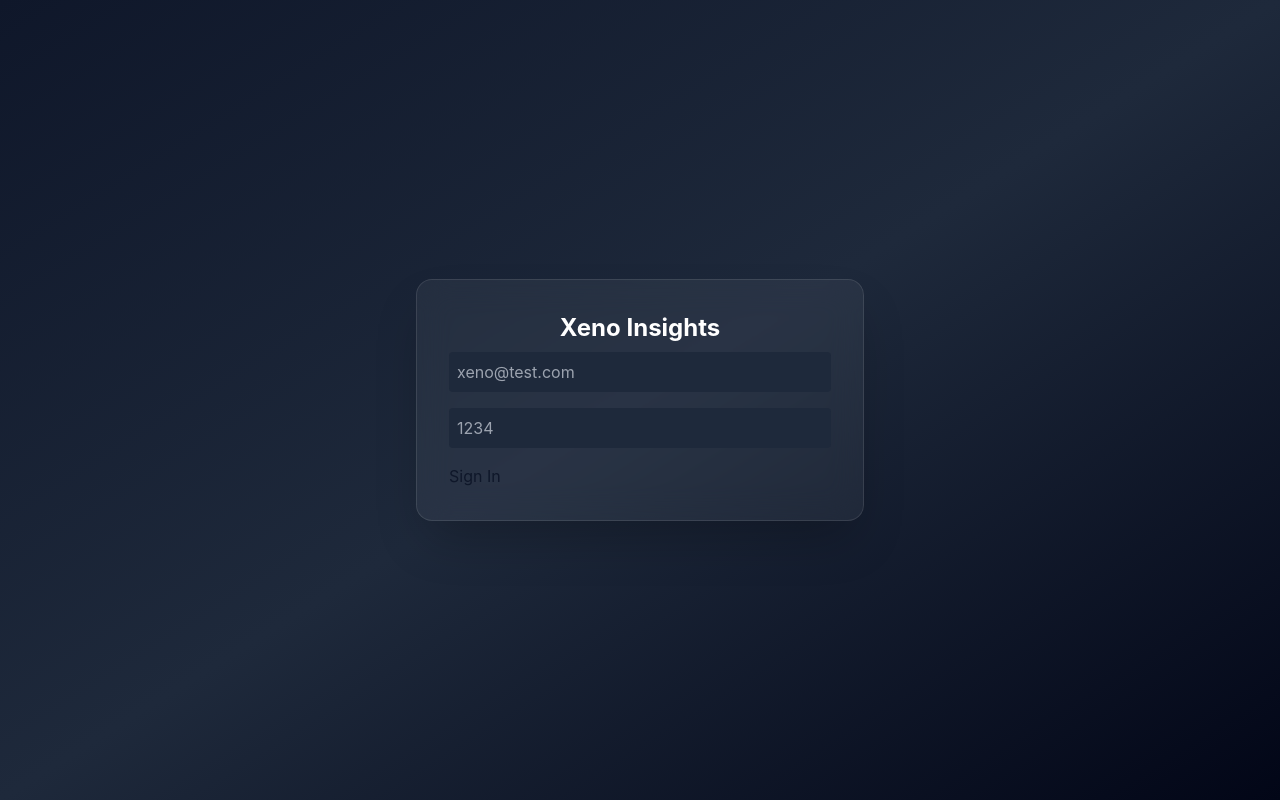
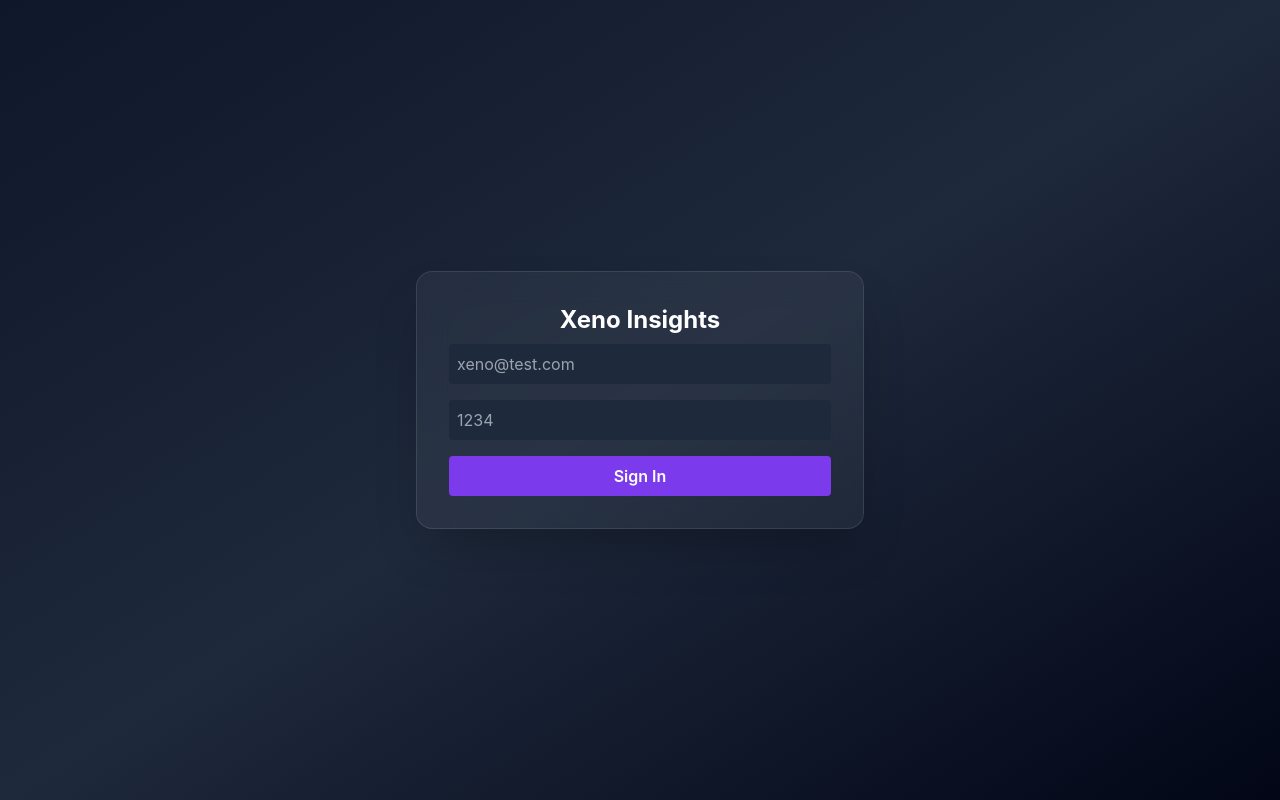
Before and after one commit to wndrthndr/xeno, a React app in the folder frontend/: page / in a window 1280 px wide. Built offline with nearby package versions, Linux system fonts and the light colour scheme; no server answers; the HTML template or start-up script is replaced by a standard one.

Commit message:
Update Login.jsx

```diff
--- a/frontend/src/components/Login.jsx
+++ b/frontend/src/components/Login.jsx
@@ -64,9 +64,14 @@ export default function Login({ onAuth }) {
 
           {error && <div style={{color:"red"}}>{error}</div>}
 
-          <button onClick={login} disabled={loading}>
-            {loading ? "Signing in..." : "Sign In"}
-          </button>
+          <button
+  onClick={login}
+  disabled={loading}
+  className="w-full py-2 mt-3 rounded bg-violet-600 text-white font-semibold hover:bg-violet-700 disabled:bg-gray-600 transition"
+>
+  {loading ? "Signing in..." : "Sign In"}
+</button>
+
 
         </div>
       </div>
```
